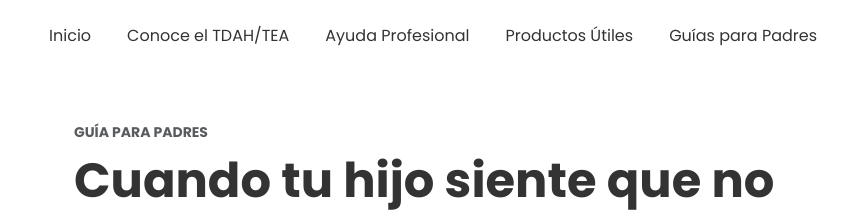
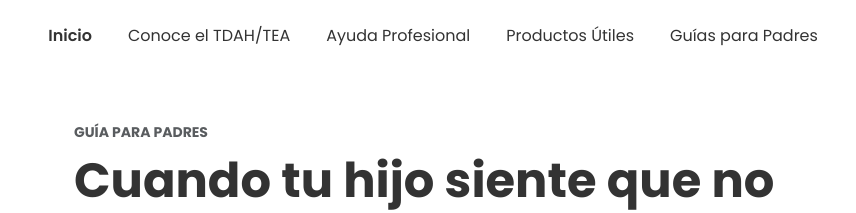
Before and after one commit to enepixeles/latribu, a website: page articulo-blog.html in a window 1280 px wide. In both pictures the pointer is over the link "Inicio". Shown: the top 213 px of the page, 198-1054 px from the left. Drawn offline with nearby package versions, Linux system fonts and the light colour scheme; files that its build step writes are made by us from their sources.

Commit message:
agregue roll over al Nav superior principal

```diff
--- a/scss/layout/_page.scss
+++ b/scss/layout/_page.scss
@@ -57,6 +57,10 @@
     }
 }
 
+                .navbar-nav .nav-link:hover {
+                    font-weight: 600;
+                }
+
 .btn-nav {
     background-color: $color-accent;
     color: $color-white;
```
Also changed, not shown: index.html (+1 -0 lines), scss/main.css, 1 other file.
